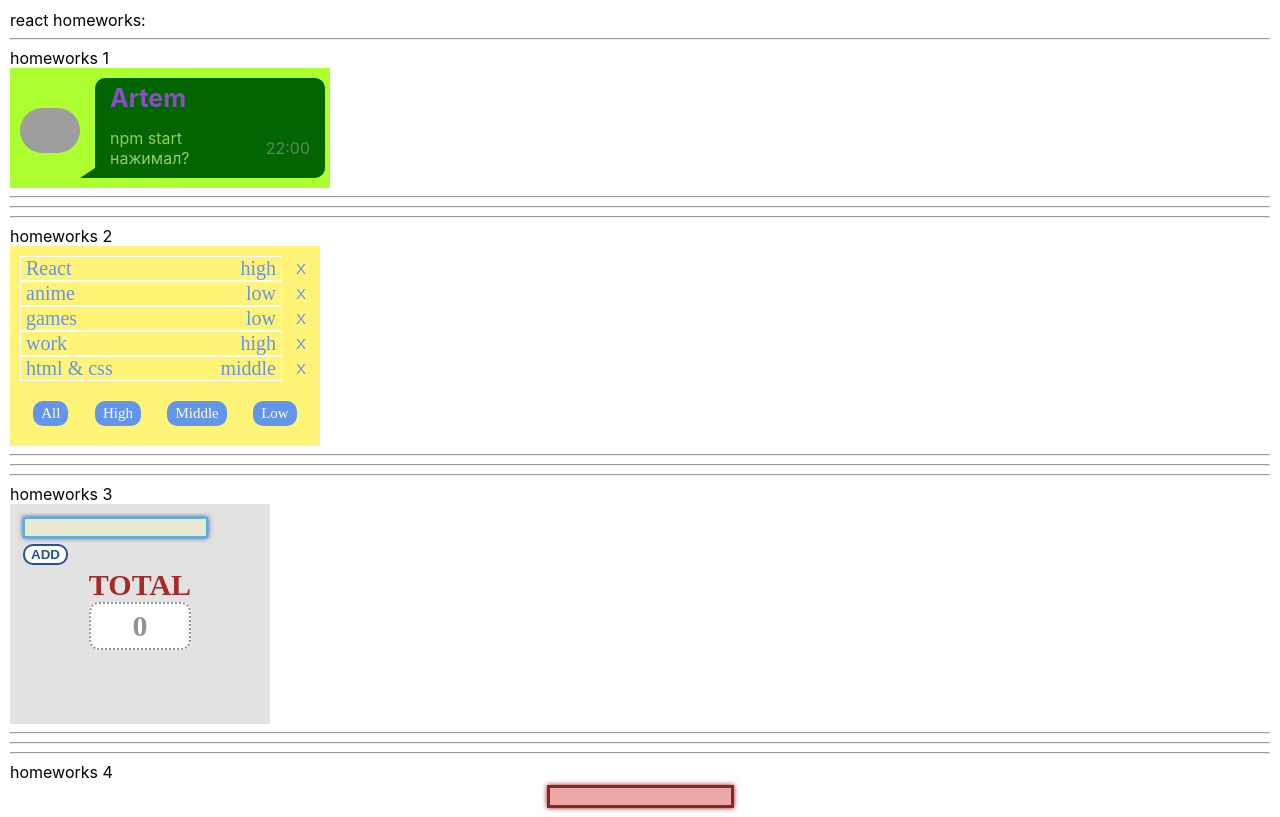
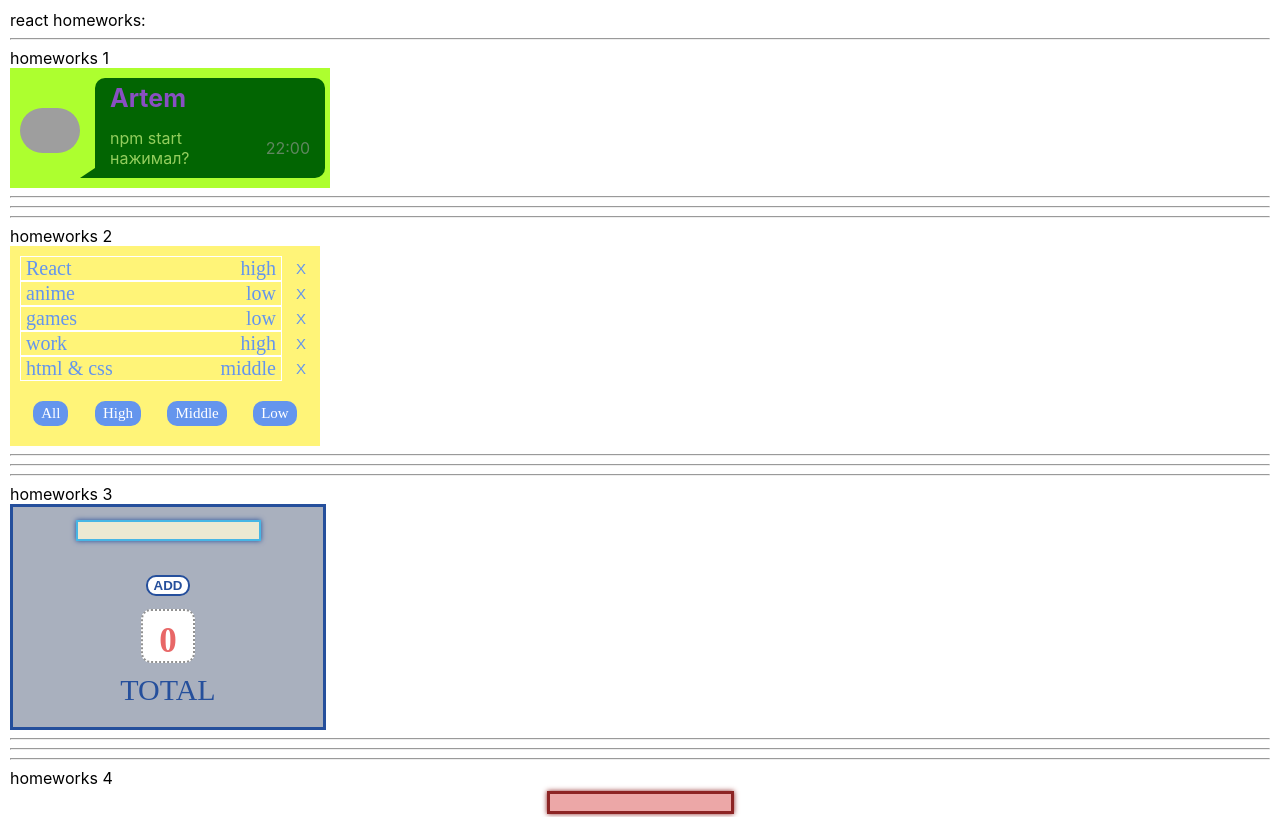
Before and after one commit to JulieBenchuk/homeworks, a React (Create React App) app: page / in a window 1280 px wide. Shown: the top 817 px of the page. Built offline with nearby package versions, Linux system fonts and the light colour scheme; grey boxes are pictures that could not be loaded.

Commit message:
HW-3-4 add some CSS

```diff
--- a/src/p2-homeworks/h3/Greeting.module.css
+++ b/src/p2-homeworks/h3/Greeting.module.css
@@ -1,68 +1,52 @@
 .HW3 {
-    width: 240px;
+    border: 3px solid #254f9c;
+    display: flex;
+    flex-direction: column;
+    align-items: center;
+    width: 290px;
     height: 200px;
-    background-color: rgba(217, 217, 217, 0.76);
     padding: 10px;
+    background-color: rgb(169, 176, 190);
 }
+
 .someClass {
     border: 1px solid #000000;
     background-color: #ddf1fd;
     box-shadow: 0 0 5px black;
 }
 
-/*.error {
-    border: 1px solid red;
-    background-color: #fddede;
-    box-shadow: 0 0 5px red;
-}*/
-
-.errorMessage {
+.inputButton {
+    height: 90px;
     display: flex;
-    justify-content: center;
-    font-family: Copperplate;
-    font-size: 20px;
-    width: 240px;
-    color: red;
-    margin-top: 15px;
-}
-
-.buttonAdd {
-    color: white;
-    background-color: #919191;
-    height: 30px;
-    width: 60px;
-    padding: 5px;
-    margin: 15px;
-    border-radius: 5px;
-    font-family: "Lao MN";
+    align-items: center;
+    flex-direction: column;
+    justify-content: space-between;
 }
 
 .totalAll {
-    width: 240px;
-    display: grid;
-    grid-template-areas:"total"
-"totalUsers";
-    justify-content: center;
-
+    display: flex;
+    gap: 10px;
+    flex-direction: column;
+    align-items: center;
+    margin: 10px;
 }
 
 .total {
-    grid-area: total;
-    font-family: "Lao MN";
+    font-family: "Academy Engraved LET";
     font-size: 30px;
-    font-weight: bolder;
-    color: brown;
+    color: #254f9c;
 }
 
 .totalUsers {
+    padding: 10px;
+    width: 30px;
+    height: 30px;
     text-align: center;
-    grid-area: totalUsers;
-    color: #919191;
+    color: #e86767;
     background-color: #ffffff;
     border: 2px dotted #919191;
     font-weight: bolder;
-    font-size: 30px;
-    padding: 5px;
-    font-family: Dialog;
+    font-size: 35px;
+    font-family: "Academy Engraved LET";
     border-radius: 10px;
 }
--- a/src/p2-homeworks/h3/Greeting.tsx
+++ b/src/p2-homeworks/h3/Greeting.tsx
@@ -1,7 +1,7 @@
 import React, {ChangeEvent, KeyboardEvent, ChangeEventHandler} from 'react'
 import SuperInputText from '../h4/common/c1-SuperInputText/SuperInputText';
 import SuperButton from '../h4/common/c2-SuperButton/SuperButton';
-import s from './Greeting.module.css'
+import s from './Greeting.module.css';
 
 export type GreetingPropsType = {
     name: string // need to fix any
@@ -15,21 +15,23 @@ export type GreetingPropsType = {
 const Greeting: React.FC<GreetingPropsType> = (
     {name, setNameCallback, addUser, error, totalUsers} // деструктуризация пропсов
 ) => {
-    const inputClass = name ? s.someClass : s.error; // need to fix with (?:)
+    /*const inputClass = name ? s.someClass : s.error; // need to fix with (?:)*/
     const onKeyPresHandler = (e: KeyboardEvent<HTMLInputElement>) => {
         e.key === "Enter" && addUser();
     }
 
     return (
         <div className={s.HW3}>
-            <SuperInputText placeholder={"Enter your name..."} value={name} onChange={setNameCallback}
-                   onKeyPress={onKeyPresHandler}/>
+            <div className={s.inputButton}>
+                <SuperInputText placeholder={"Enter your name..."} value={name} onChange={setNameCallback}
+                                onKeyPress={onKeyPresHandler} error={error}/>
             <SuperButton onClick={addUser}>ADD</SuperButton>
+            </div>
             <div className={s.totalAll}>
+                <span className={s.totalUsers}>{totalUsers}</span>
                 <span className={s.total}>TOTAL</span>
-                <span className={s.totalUsers}>{totalUsers}</span>
             </div>
-            <div className={s.errorMessage}>{error}</div>
+           {/* <div className={s.errorMessage}>{error}</div>*/}
         </div>
     )
 }
--- a/src/p2-homeworks/h4/HW4.module.css
+++ b/src/p2-homeworks/h4/HW4.module.css
@@ -11,7 +11,7 @@
 }
 
 .testSpanError {
-    color: purple;
+    color: #833c3c;
 }
 .inputsAndSpan {
     display: flex;
--- a/src/p2-homeworks/h4/common/c1-SuperInputText/SuperInputText.module.css
+++ b/src/p2-homeworks/h4/common/c1-SuperInputText/SuperInputText.module.css
@@ -1,4 +1,5 @@
 .superInput {
+
     border: 2px solid #47b6e5;
     box-shadow: 0 0 5px #254f9c;
     background-color: #ece9d2;
--- a/src/p2-homeworks/h4/common/c1-SuperInputText/SuperInputText.tsx
+++ b/src/p2-homeworks/h4/common/c1-SuperInputText/SuperInputText.tsx
@@ -6,7 +6,7 @@ type DefaultInputPropsType = DetailedHTMLProps<InputHTMLAttributes<HTMLInputElem
 
 // здесь мы говорим что у нашего инпута будут такие же пропсы как у обычного инпута
 // (чтоб не писать value: string, onChange: ...; они уже все описаны в DefaultInputPropsType)
-type SuperInputTextPropsType = DefaultInputPropsType & { // и + ещё пропсы которых нет в стандартном инпуте
+export type SuperInputTextPropsType = DefaultInputPropsType & { // и + ещё пропсы которых нет в стандартном инпуте
     onChangeText?: (value: string) => void
     onEnter?: () => void
     error?: string
@@ -51,7 +51,7 @@ const SuperInputText: React.FC<SuperInputTextPropsType> = (
 
                 {...restProps} // отдаём инпуту остальные пропсы если они есть (value например там внутри)
             />
-            {error && <span className={finalSpanClassName}>{error}</span>}
+            {error && <div className={finalSpanClassName}>{error}</div>}
         </>
     )
 }
```
